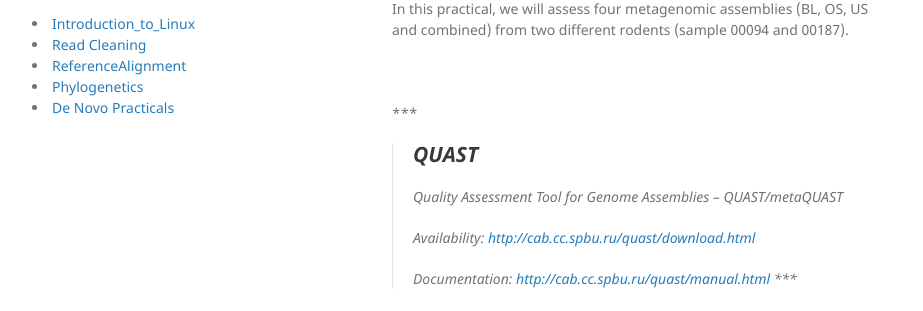
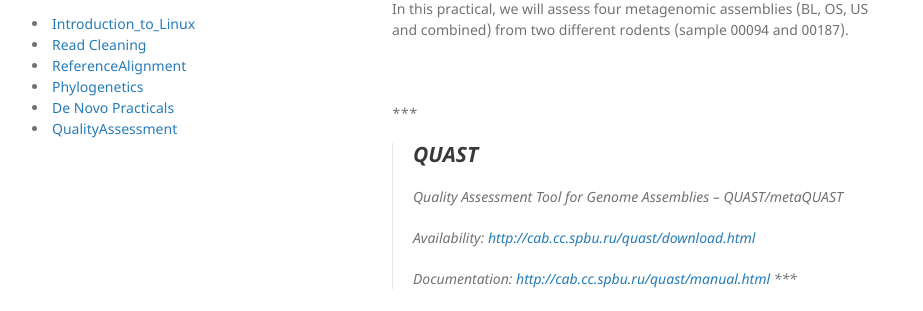
Before and after one commit to centre-for-virus-research/CVR-VBG-2023, a Jekyll site: the page built from QualityAssessment.md, in a window 1280 px wide. Shown: the part 279-590 px from the top of the page, without its empty margins (178-1101 px from the left). Built offline with Jekyll 4.4.1, drawn with Linux system fonts in a browser that asks for light colours; our own code applies the rules of GitHub Pages for plain Markdown files; the repository's description, which GitHub fills in, is left out.

Commit message:
Update QualityAssessment.md

```diff
--- a/QualityAssessment.md
+++ b/QualityAssessment.md
@@ -1,3 +1,10 @@
+---
+layout: default
+title: QualityAssessment
+rank: 6
+---
+
+
 # Quality assessment of assemblies
 
 *Mastomys natalensis* is a multimammate rodent from Sierra Leone that lives in close proximity to humans, sometimes transmitting Lassavirus to humans. In a large-scale investigation of the transmission risks of Lassavirus in Sierra Leone, different rodent species were captured/marked/released around several villages. Samples of blood (BL), from urogenital swabs (US) and oral swabs (OS) were collected and tested for Lassavirus. Lassavirus positive samples were RNA extracted and deep sequenced.
```
